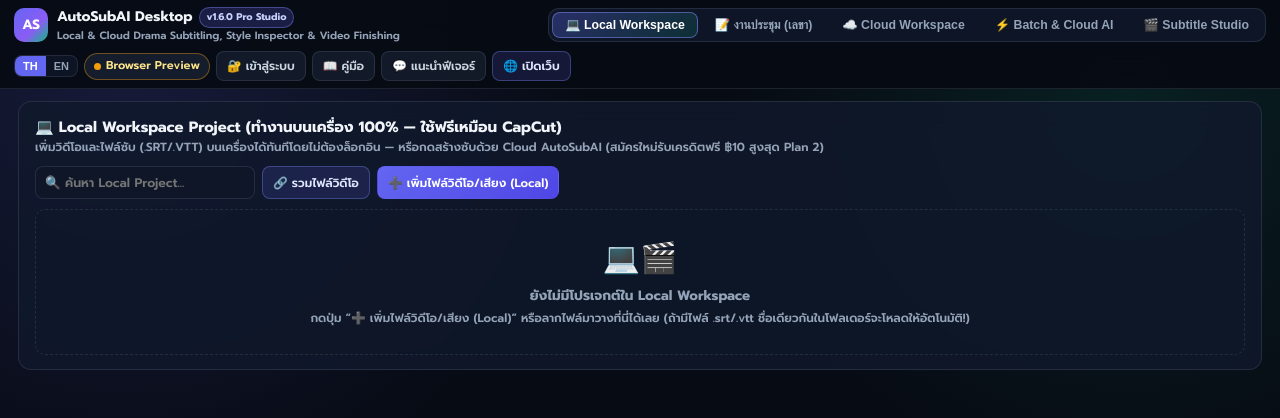
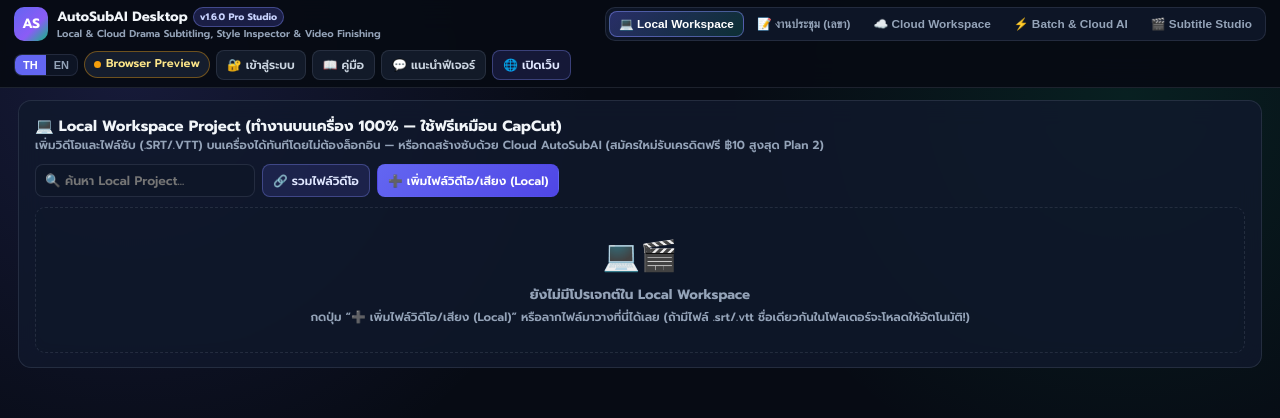
Before and after one commit to ratthanun-hue/AutoSubAI-Desktop, a website: page ui/index.html in a window 1280 px wide. Drawn offline with Linux system fonts and the light colour scheme.

Commit message:
fix(ui): place #view-meeting as top-level sibling view outside #view-studio and keep 5-tab topbar single-row

```diff
--- a/ui/style.css
+++ b/ui/style.css
@@ -79,21 +79,21 @@ html, body {
   background: linear-gradient(135deg, #6366f1, #8b5cf6 60%, #10b981);
   display: grid; place-items: center; font-weight: 800; font-size: 13.5px; color: #fff;
 }
-.brand-title { font-size: 14px; font-weight: 700; display: flex; align-items: center; gap: 6px; }
-.brand-sub { font-size: 10.6px; color: var(--muted); }
+.brand-title { font-size: 13.5px; font-weight: 700; display: flex; align-items: center; gap: 5px; white-space: nowrap; }
+.brand-sub { font-size: 10px; color: var(--muted); white-space: nowrap; }
 .badge-beta {
-  font-size: 9.8px; font-weight: 700; padding: 2px 7px; border-radius: 999px;
+  font-size: 9.5px; font-weight: 700; padding: 2px 6px; border-radius: 999px;
   background: rgba(99, 102, 241, 0.22); border: 1px solid rgba(129, 140, 248, 0.4); color: #c7d2fe;
 }
 
 /* Main Tabs */
 .main-tabs {
-  display: inline-flex; gap: 4px; padding: 3px; border-radius: 11px;
+  display: inline-flex; gap: 3px; padding: 3px; border-radius: 10px;
   background: rgba(15, 23, 42, 0.9); border: 1px solid var(--border);
 }
 .main-tab {
   background: transparent; border: 1px solid transparent; color: var(--muted);
-  padding: 5px 12px; border-radius: 8px; font-size: 12.3px; font-weight: 600; cursor: pointer;
+  padding: 5px 9px; border-radius: 8px; font-size: 11.8px; font-weight: 600; cursor: pointer; white-space: nowrap;
 }
 .main-tab:hover { color: #fff; background: rgba(51, 65, 85, 0.45); }
 .main-tab.active {
```
Also changed, not shown: ui/index.html (+3 -3 lines).
